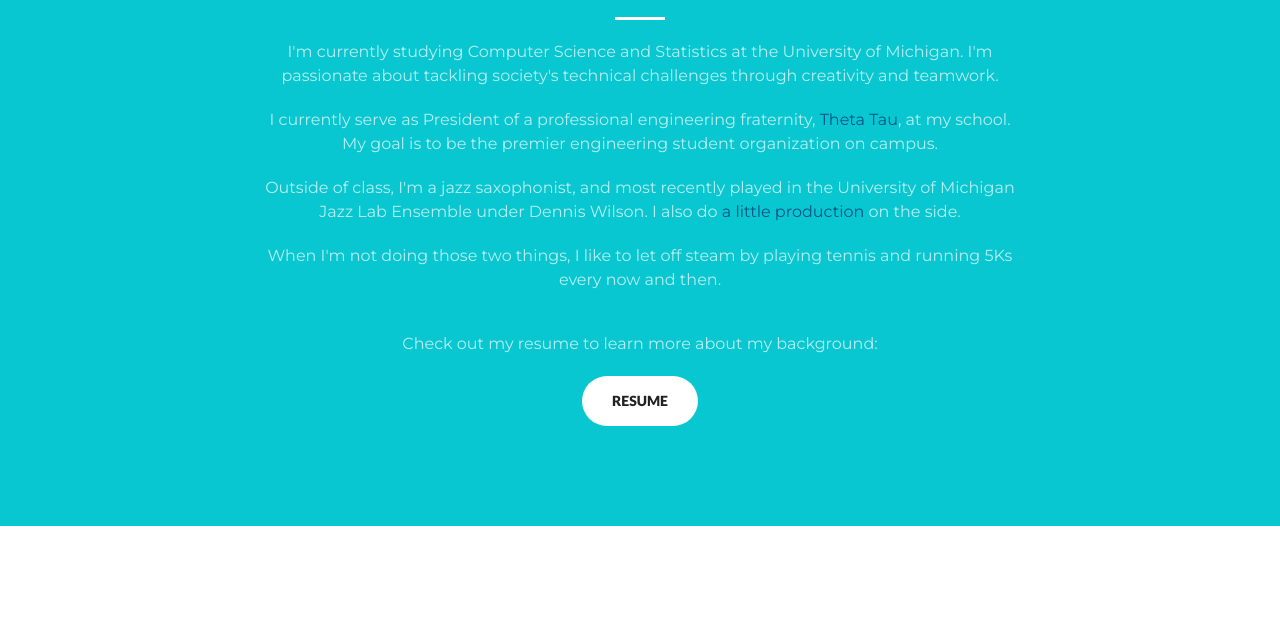
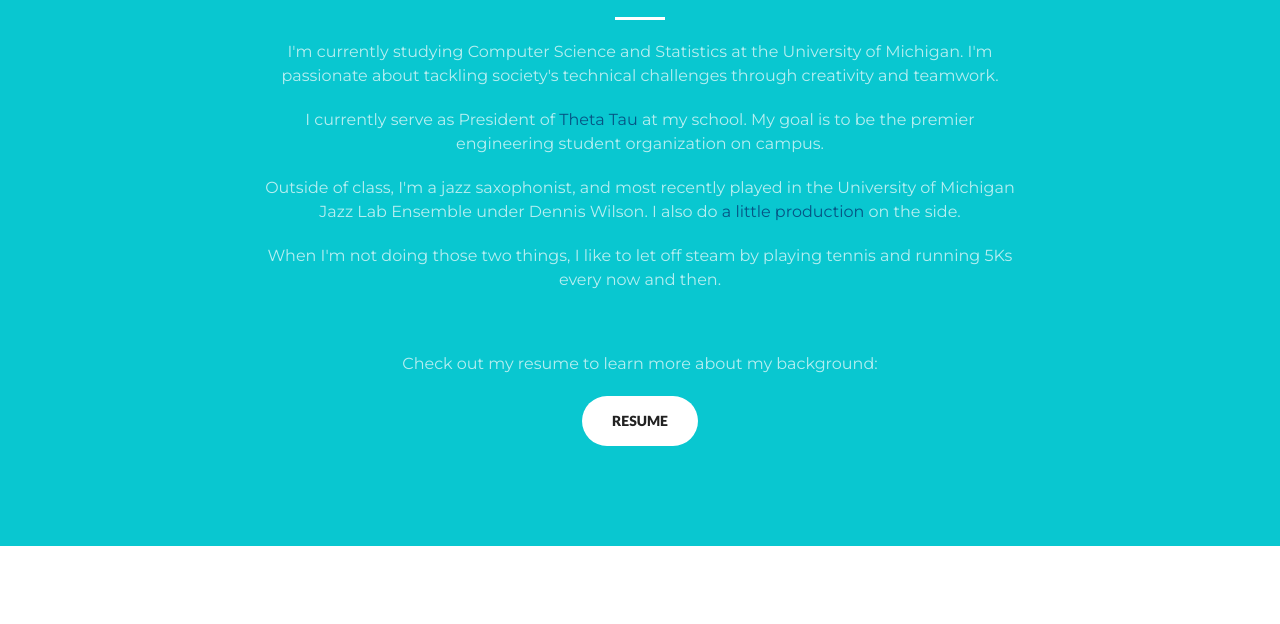
Before and after one commit to varunr96/personal-site, a website: page index.html in a window 1280 px wide. Shown: the part 936-1560 px from the top of the page. Drawn offline with nearby package versions, Linux system fonts and the light colour scheme.

Commit message:
formatted more stuff

```diff
--- a/index.html
+++ b/index.html
@@ -68,9 +68,10 @@
                   <h2 class="section-heading">about me</h2>
                   <hr class="light">
                   <p class="text-faded">I'm currently studying Computer Science and Statistics at the University of Michigan. I'm passionate about tackling society's technical challenges through creativity and teamwork.</p>
-                  <p class="text-faded">I currently serve as President of a professional engineering fraternity, <a href="http://www.thetatauthetagamma.com/" target="_blank">Theta Tau</a>, at my school. My goal is to be the premier engineering student organization on campus.</p>
+                  <p class="text-faded">I currently serve as President of <a href="http://www.thetatauthetagamma.com/" target="_blank">Theta Tau</a> at my school. My goal is to be the premier engineering student organization on campus.</p>
                   <p class="text-faded">Outside of class, I'm a jazz saxophonist, and most recently played in the University of Michigan Jazz Lab Ensemble under Dennis Wilson. I also do <a href="http://soundcloud.com/varunranamusic">a little production</a> on the side.</p>
                   <p class="text-faded">When I'm not doing those two things, I like to let off steam by playing tennis and running 5Ks every now and then.</p>
+                  <br>
                   <br>
                   <p class="text-faded">Check out my resume to learn more about my background:</p>
                   <a href="https://google.com" target="_blank" class="page-scroll btn btn-default btn-xl sr-button">resume</a>
```
